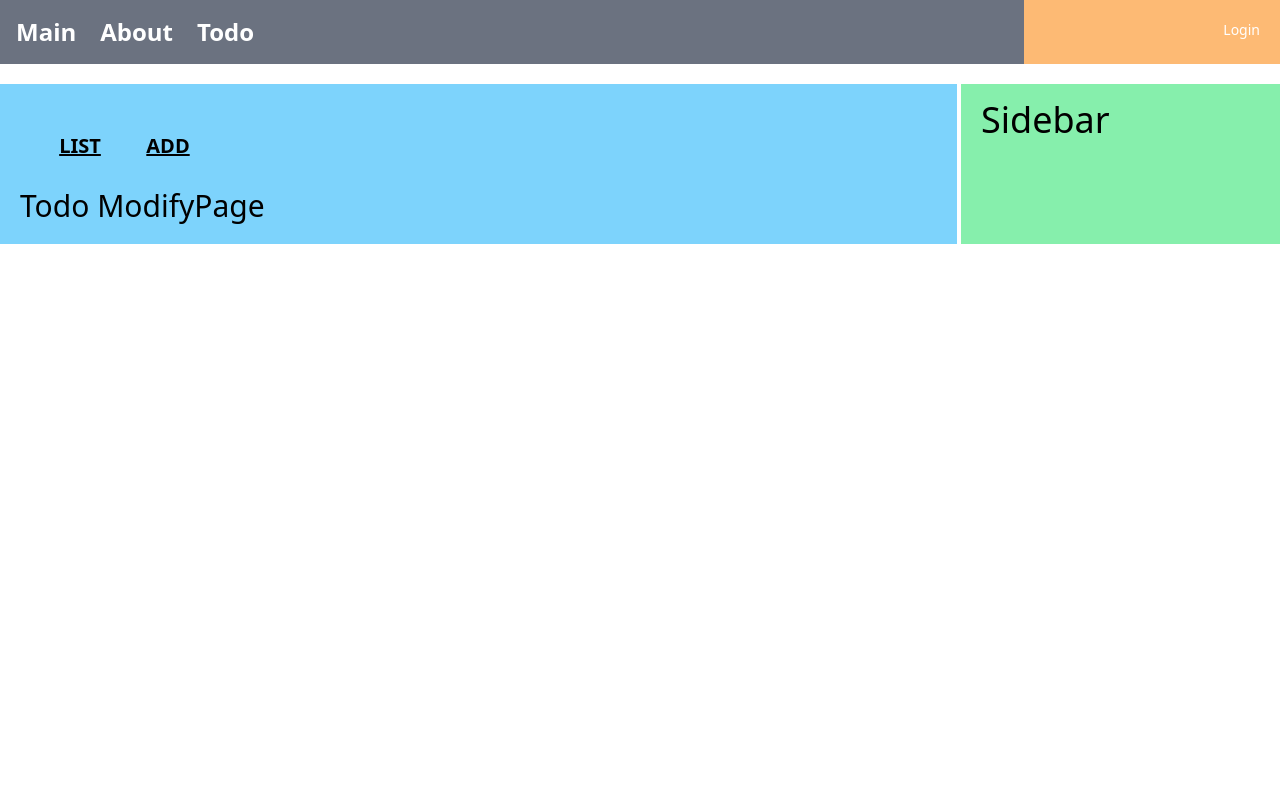
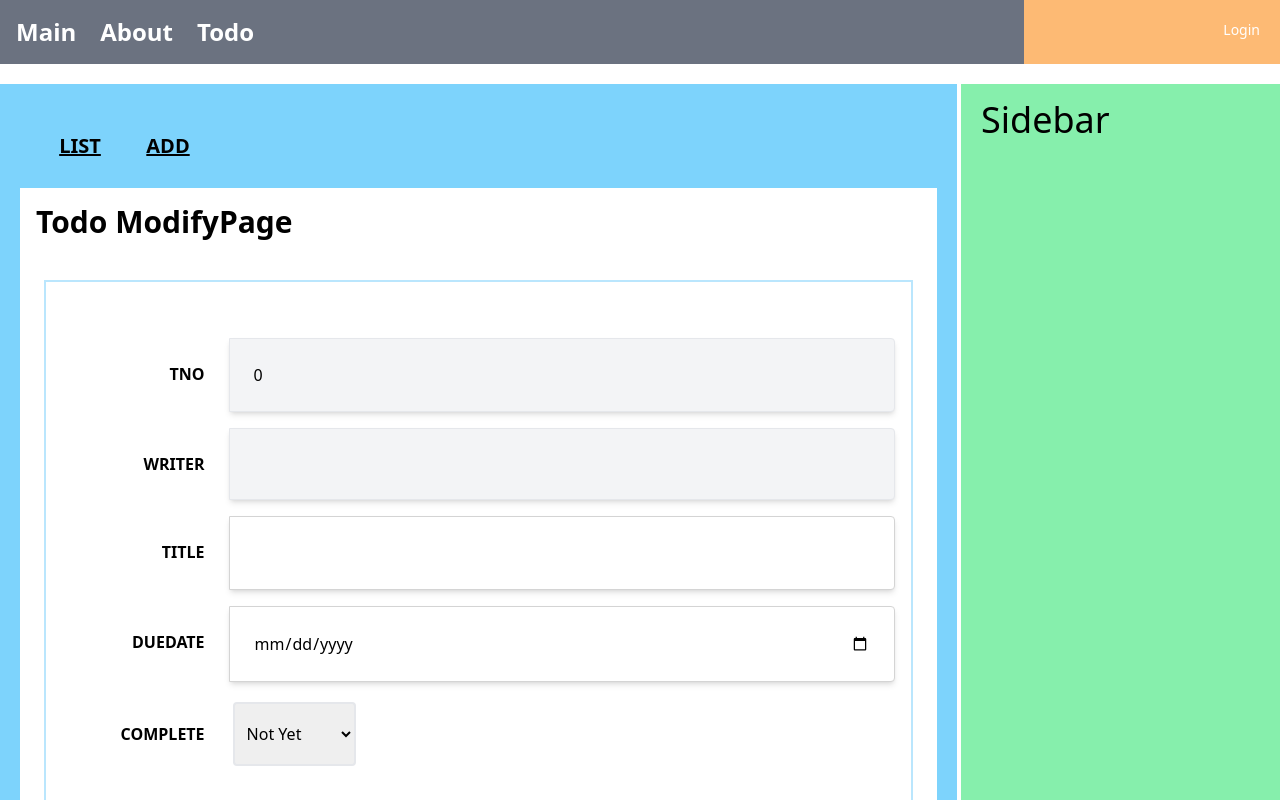
Before and after one commit to hoin14/mall-front, a React (Create React App) app: page /todo/modify/1 in a window 1280 px wide. Shown: the top 800 px of the page. Built offline with nearby package versions, Linux system fonts and the light colour scheme; no server answers.

Commit message:
모달 컴포넌트 작성, 수정/삭제 추가

```diff
--- a/src/api/todoApi.js
+++ b/src/api/todoApi.js
@@ -23,3 +23,15 @@ export const postAdd = async (todoObj) => {
 
     return res.data
 }
+
+export const deleteOne = async (tno) => {
+    const res = await axios.delete(`${prefix}/${tno}`)
+
+    return res.data
+}
+
+export const putOne = async (todo) => {
+    const res = await axios.put(`${prefix}/${todo.tno}`, todo)
+
+    return res.data
+}
--- /dev/null
+++ b/src/components/common/ResultModal.js
@@ -0,0 +1,28 @@
+import React from 'react';
+
+function ResultModal({title, content, callbackFn}) {
+    return (
+        <div className={'fixed top-0 left-0 z-[1055] flex h-full w-full justify-center bg-black bg-opacity-20'}>
+            <div className="absolute bg-white shadow dark:bg-gray-700 opacity-100 w-1/4 rounded mt-10 mb-10 px-6 min-w-[600px]">
+                <div className="justify-center bg-warning-400 mt-6 mb-6 text-2xl border-b-4 border-gray-500">
+                    {title}
+                </div>
+                <div className="text-4xl border-orange-400 border-b-4 pt-4 pb-4">
+                    {content}
+                </div>
+                <div className="justify-end flex">
+                    <button className="rounded bg-blue-500 mt-4 mb-4 px-6 pt-4 pb-4 text-lg text-white"
+                            onClick={() => {
+                                if(callbackFn){
+                                    callbackFn()
+                                }
+                            }}
+                            >Close Modal
+                    </button>
+                </div>
+            </div>
+        </div>
+    );
+}
+
+export default ResultModal;
--- a/src/components/todo/AddComponent.js
+++ b/src/components/todo/AddComponent.js
@@ -1,4 +1,7 @@
 import React, { useState } from 'react';
+import { postAdd } from '../../api/todoApi';
+import useCustomMove from '../../hooks/useCustomMove';
+import ResultModal from '../common/ResultModal';
 
 const initState = {
     title: "",
@@ -7,6 +10,8 @@ const initState = {
 }
 function AddComponent(props) {
     const [todo, setTodo] = useState({...initState})
+    const [result, setResult] = useState(null)
+    const {moveToList} = useCustomMove()
 
     const handleChangeTodo = (e) => {
         //todo[title]
@@ -16,7 +21,17 @@ function AddComponent(props) {
     }
 
     const handleClickAdd = () => {
-        console.log(todo)
+        //console.log(todo)
+        postAdd(todo).then(result => {
+            //{TNO:104}
+            setResult(result.TNO)
+            setTodo({...initState})
+        })
+    }
+
+    const closeModal = () => {
+        setResult(null)
+        moveToList()
     }
 
     return (
@@ -61,6 +76,13 @@ function AddComponent(props) {
                             ADD
                 </button>
             </div>
+
+            {result ? <ResultModal
+                    title={'Add Result'}
+                    content={`New ${result} Added`}
+                    callbackFn={closeModal}
+                    /> : <></>}
+
         </div>
     );
 }
--- /dev/null
+++ b/src/components/todo/ModifyComponent.js
@@ -0,0 +1,133 @@
+import React, { useEffect, useState } from 'react';
+import { deleteOne, getOne, putOne } from '../../api/todoApi';
+import useCustomMove from '../../hooks/useCustomMove';
+import ResultModal from '../common/ResultModal';
+
+const initState = {
+    tno:0,
+    title: "",
+    content: "",
+    dueDate: "",
+    complete: false
+}
+
+function ModifyComponent({tno}) {
+
+    const [todo, setTodo] = useState(initState)
+
+    const [result, setResult] = useState(null)
+
+    //수정 -> 조회
+    //삭제 -> 목록
+    const {moveToRead, moveToList} = useCustomMove()
+
+    useEffect(() => {
+        getOne(tno).then(data => {
+            console.log(data)
+            setTodo(data)
+        })
+    }, [tno]);
+
+    const handleChangeTodo = (e) => {
+        //todo[title]
+        todo[e.target.name] = e.target.value
+
+        setTodo({...todo})
+    }
+
+    const handleChangeTodoComplete = (e) => {
+        //todo[title]
+        const value = e.target.value
+        todo.complete = (value === 'Y')
+        setTodo({...todo})
+    }
+
+    const handleClickDelete = () => {
+        deleteOne(tno).then(data => {
+            console.log("delete: " + data)
+            setResult('Deleted')
+        })
+    }
+
+    const handleClickModify = () => {
+        putOne(todo).then(data => {
+            console.log("modify: " + data)
+            setResult('Modified')
+        })
+    }
+
+    const closeModal = () => {
+        if(result === 'Deleted'){
+            moveToList()
+        }else{
+            moveToRead(tno)
+        }
+    }
+
+    return (
+        <div className="border-2 border-sky-200 mt-10 m-2 p-4">
+            <div className="flex justify-center mt-10">
+                <div className="relative mb-4 flex w-full flex-wrap items-stretch">
+                    <div className="w-1/5 p-6 text-right font-bold">TNO</div>
+                    <div className="w-4/5 p-6 rounded-r border border-solid shadow-md bg-gray-100">{todo.tno}</div>
+                </div>
+            </div>
+            <div className="flex justify-center">
+                <div className="relative mb-4 flex w-full flex-wrap items-stretch">
+                    <div className="w-1/5 p-6 text-right font-bold">WRITER</div>
+                    <div className="w-4/5 p-6 rounded-r border border-solid shadow-md bg-gray-100">{todo.content}</div>
+                </div>
+            </div>
+            <div className="flex justify-center">
+                <div className="relative mb-4 flex w-full flex-wrap items-stretch">
+                    <div className="w-1/5 p-6 text-right font-bold">TITLE</div>
+                    <input className="w-4/5 p-6 rounded-r border border-solid border-neutral-300 shadow-md"
+                            name="title"
+                            type={'text'}
+                            value={todo.title}
+                            onChange={handleChangeTodo}
+                    >
+                    </input>
+                </div>
+            </div>
+            <div className="flex justify-center">
+                <div className="relative mb-4 flex w-full flex-wrap items-stretch">
+                    <div className="w-1/5 p-6 text-right font-bold">DUEDATE</div>
+                    <input className="w-4/5 p-6 rounded-r border border-solid border-neutral-300 shadow-md"
+                            name="dueDate"
+                            type={'date'}
+                            value={todo.dueDate}
+                            onChange={handleChangeTodo}
+                    >
+                    </input>
+                </div>
+            </div>
+            <div className="flex justify-center">
+                <div className="relative mb-4 flex w-full flex-wrap items-stretch">
+                    <div className="w-1/5 p-6 text-right font-bold">COMPLETE</div>
+                    <select
+                        name="status"
+                        className="border-solid border-2 rounded m-1 p-2"
+                        onChange={handleChangeTodoComplete}
+                        value={todo.complete ? 'Y':'N'}>
+                        <option value='Y'>Completed</option>
+                        <option value='N'>Not Yet</option>
+                    </select>
+                </div>
+            </div>
+            <div className="flex justify-end p-4">
+                <button type="button" className="inline-block rounded p-4 m-2 text-xl w-32 text-white bg-red-500"
+                        onClick={handleClickDelete}>
+                    Delete
+                </button>
+                <button type="button" className="roundend p-4 m-2 text-xl text-white bg-blue-500"
+                        onClick={handleClickModify}>
+                    Modify
+                </button>
+            </div>
+            {result ? <ResultModal title={'처리결과'} content={result} callbackFn={closeModal}></ResultModal> : <></>}
+        </div>
+    );
+}
+
+export default ModifyComponent;
--- a/src/pages/todo/ModifyPage.js
+++ b/src/pages/todo/ModifyPage.js
@@ -1,10 +1,18 @@
 import React from 'react'
+import { useNavigate, useParams } from 'react-router-dom'
+import ModifyComponent from '../../components/todo/ModifyComponent'
 
-function ModifyPage(props) {
+function ModifyPage() {
+    const {tno} = useParams()
+
     return (
-        <div className={'text-3xl'}>Todo ModifyPage</div>
-
-    )
+        <div className="p-4 w-full bg-white">
+            <div className="text-3xl font-extrabold">
+                Todo ModifyPage
+            </div>
+            <ModifyComponent tno={tno}/>
+        </div>
+    );
 }
 
 export default ModifyPage
```
